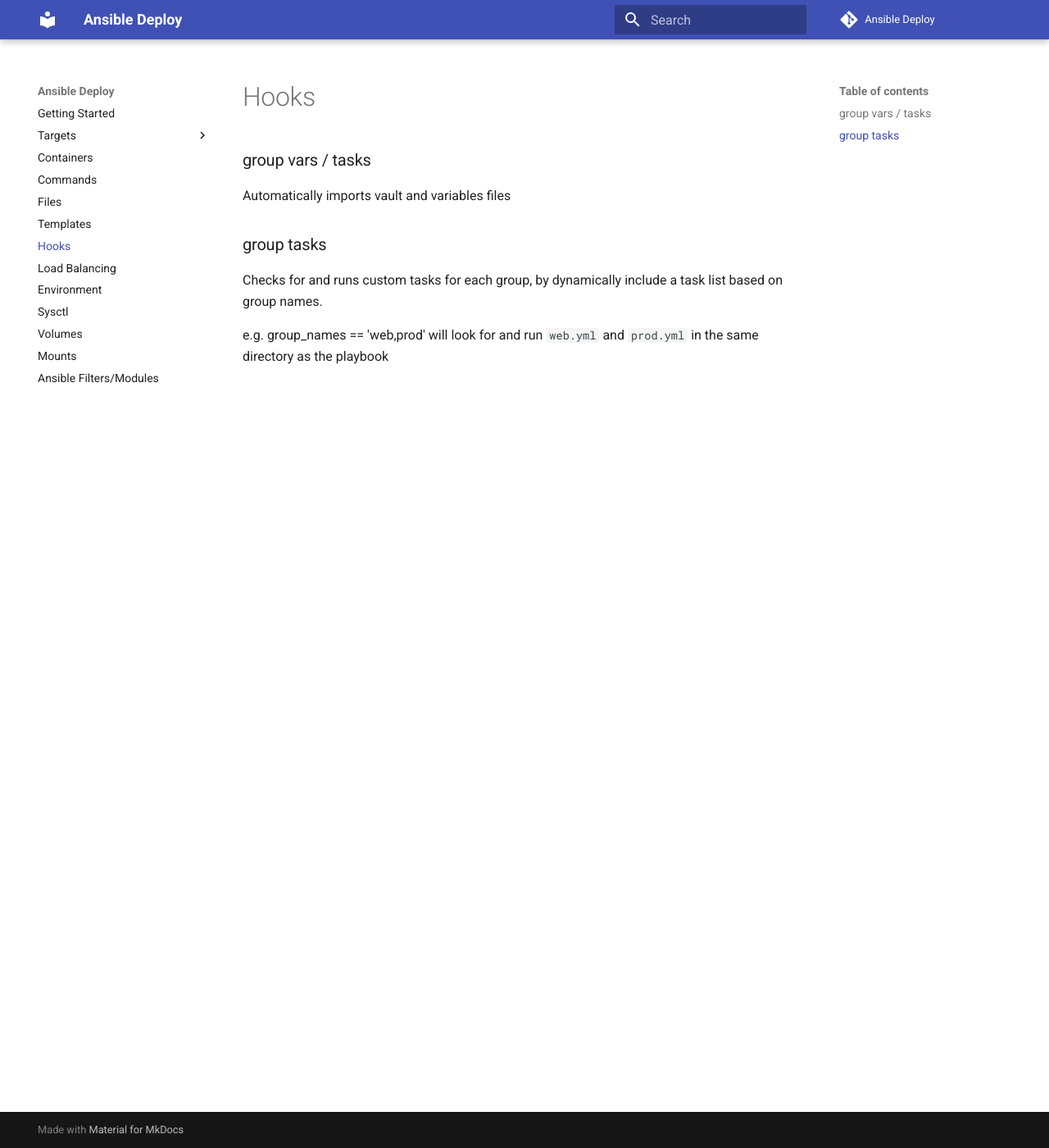
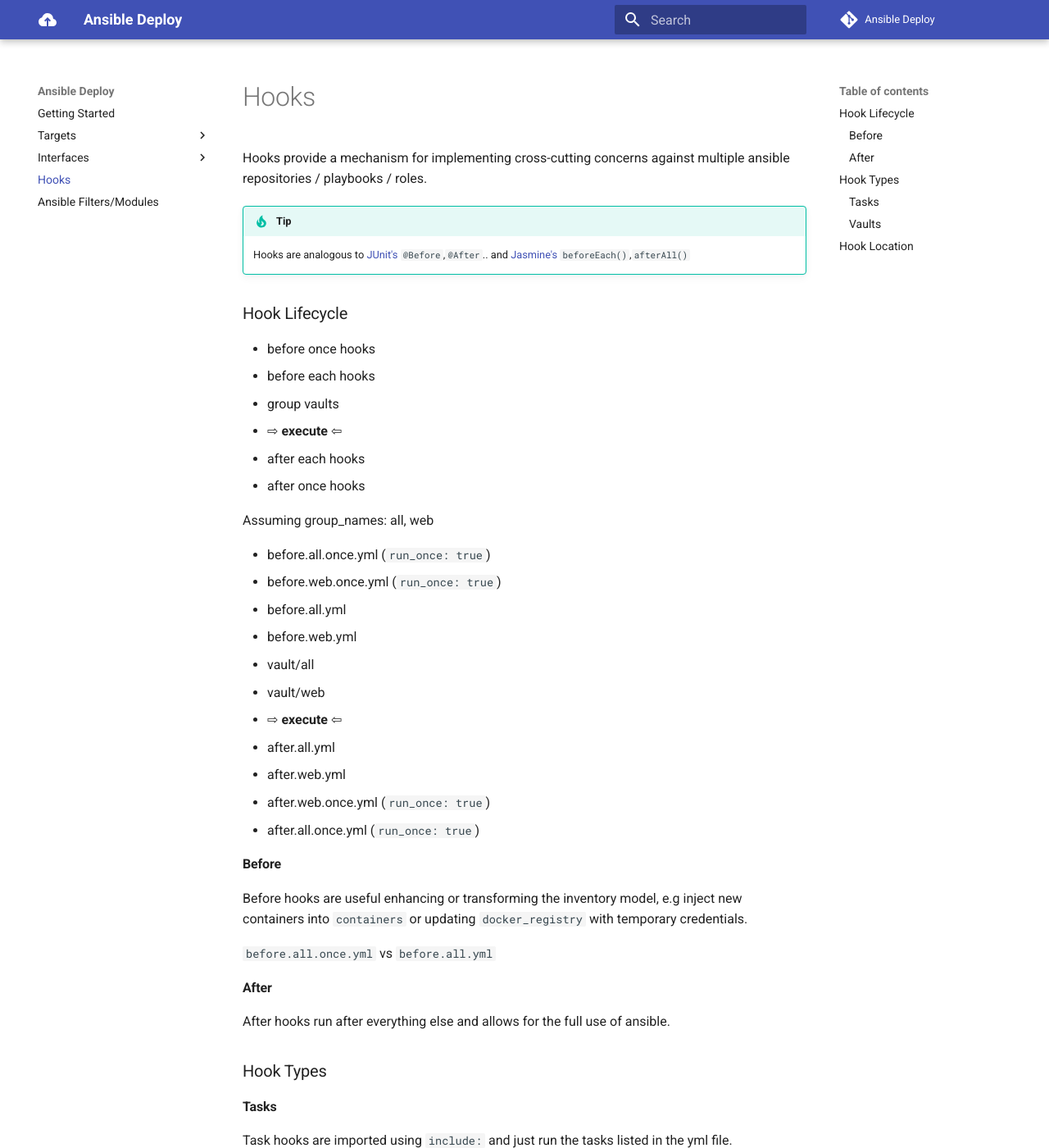
Before and after one commit to moshloop/ansible-deploy, an MkDocs documentation site: the page built from docs/hooks.md, in a window 1280 px wide and 1400 px high. Shown: the whole window at 82% size. Built offline with MkDocs 1.6.1 and Material for MkDocs 9.7.7, drawn with Linux system fonts in a browser that asks for light colours; comment, search, counter and statistics services are not loaded; some of the changed text lies outside the part shown.

Commit message:
doc updates

```diff
--- a/docs/hooks.md
+++ b/docs/hooks.md
@@ -1,7 +1,52 @@
-### group vars / tasks
-Automatically imports vault and variables files
+Hooks provide a mechanism for implementing cross-cutting concerns against multiple ansible repositories / playbooks / roles.
 
-### group tasks
-Checks for and runs custom tasks for each group, by dynamically include a task list based on group names.
+!!! tip
+    Hooks are analogous to [JUnit's](https://junit.org/junit5/docs/current/user-guide/#writing-tests-classes-and-methods) `@Before`,`@After`..  and [Jasmine's](https://jasmine.github.io/api/3.2/global.html#afterAll) `beforeEach()`,`afterAll()`
 
-e.g. group_names == 'web,prod' will look for and run `web.yml` and `prod.yml` in the same directory as the playbook
+
+
+### Hook Lifecycle
+
+* before once hooks
+* before each hooks
+* group vaults
+* ⇨ **execute** ⇦
+* after each hooks
+* after once hooks
+
+Assuming group_names: all, web
+
+* before.all.once.yml (`run_once: true`)
+* before.web.once.yml (`run_once: true`)
+* before.all.yml
+* before.web.yml
+* vault/all
+* vault/web
+* ⇨ **execute** ⇦
+* after.all.yml
+* after.web.yml
+* after.web.once.yml (`run_once: true`)
+* after.all.once.yml (`run_once: true`)
+
+
+#### Before
+Before hooks are useful enhancing or transforming the inventory model, e.g inject new containers into `containers` or updating `docker_registry` with temporary credentials.
+
+`before.all.once.yml` vs `before.all.yml`
+
+
+#### After
+After hooks run after everything else and allows for the full use of ansible.
+
+
+### Hook Types
+
+#### Tasks
+Task hooks are imported using `include:` and just run the tasks listed in the yml file.
+
+#### Vaults
+Similar to vaulted files and variables included inside an inventory, Hook vaults are only imported on-demand, i.e. if you exclude tasks via `--tags`  or hosts via `--limit` then a vault password is required. This allows running a subset of a playbook without access to the vault.
+
+### Hook Location
+
+Hook files can placed inside the working directory and/or from any location specified by the `hooks` list.
--- a/mkdocs.yml
+++ b/mkdocs.yml
@@ -1,22 +1,29 @@
 repo_url: https://github.com/moshloop/ansible-deploy/
 repo_name: Ansible Deploy
 site_name: Ansible Deploy
-theme: material
+theme:
+  name: material
+  logo:
+    icon: 'cloud_upload'
+  custom_dir: docs/custom_theme/
+extra_javascript:
+  - ./extra.js
 nav:
   - Getting Started: ./index.md
   - Targets:
     - Ansible: ./targets/ansible.md
     - AWS ECS: ./targets/ecs.md
-  - Containers: ./containers.md
-  - Commands: ./commands.md
-  - Files: ./template#files
-  - Templates: ./template.md
+  - Interfaces:
+    - Containers: ./containers.md
+    - Commands: ./commands.md
+    - Files: ./template#files
+    - Templates: ./template.md
+    - Load Balancing: ./load-balancing.md
+    - Environment: ./environment.md
+    - Sysctl: ./sysctl.md
+    - Volumes: ./storage/#volumes
+    - Mounts: ./storage/#mounts
   - Hooks: ./hooks.md
-  - Load Balancing: ./load-balancing.md
-  - Environment: ./environment.md
-  - Sysctl: ./sysctl.md
-  - Volumes: ./storage/#volumes
-  - Mounts: ./storage/#mounts
   - Ansible Filters/Modules: ./ansible-addons.md
 
 
```
Also changed, not shown: docs/commands.md (+3 -7 lines), docs/concepts.md (added, +3 -0 lines), docs/containers.md (+14 -4 lines), docs/extra.js (added, +9 -0 lines), docs/index.md (+22 -4 lines), docs/targets/ecs.md (+25 -22 lines), docs/custom_theme/assets/images/favicon.png (added), 1 other file.
